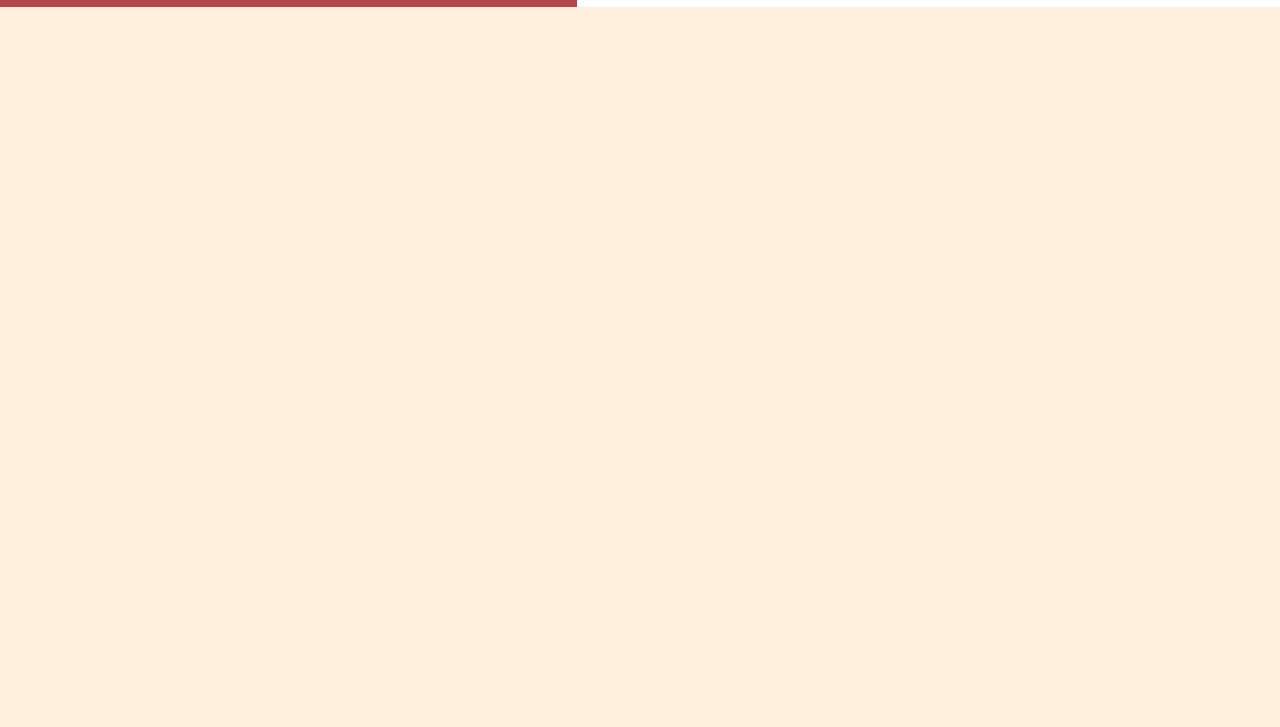
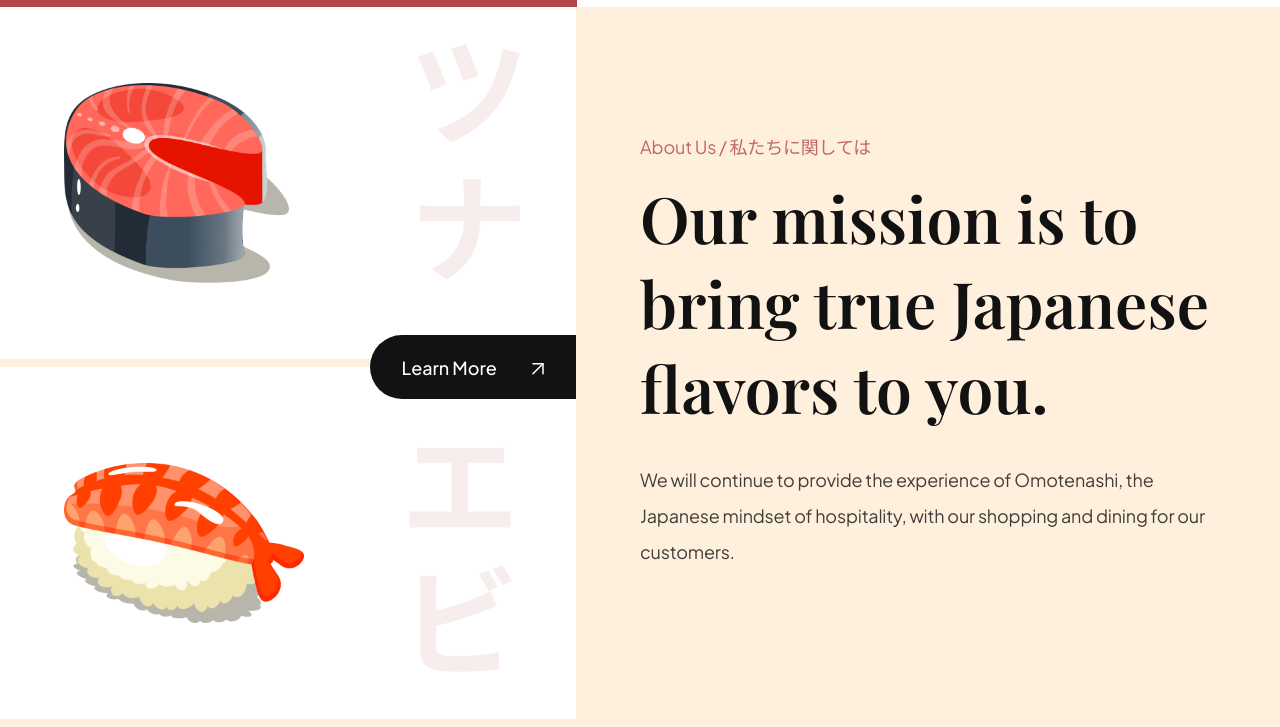
Before and after one commit to kennethpresedo/sushi, a website built with Vite: page index.html in a window 1280 px wide. Shown: the part 791-1518 px from the top of the page. Before the commit the page ends 800 px from the top, so only its background shows below. Built offline with nearby package versions, Linux system fonts and the light colour scheme.

Commit message:
about us section complete and about us css

```diff
--- a/css/sections/about.css
+++ b/css/sections/about.css
@@ -0,0 +1,85 @@
+.about-us{
+    display: flex;
+    min-height: 720px;
+    overflow:  hidden;
+}
+
+.about-us__image{
+    flex: 1;
+    display: flex;
+    flex-direction: column;
+    justify-content: center;
+
+    background: var(--color-white);
+
+    position: relative;
+}
+
+.about-us__image div{
+    padding: 32px 64px;
+
+    flex: 1;
+    display: flex;
+    align-items: center;
+
+    background-position: center;
+    background-repeat: no-repeat;
+    background-size: contain;
+}
+
+.about-us__image-sushi3{
+    border-bottom: 8px solid var(--color-creamson);
+
+    background-image: url("../../assets/about_bg1.png");
+}
+
+.about-us__image-sushi2{
+    border-bottom: 8px solid var(--color-creamson);
+
+    background-image: url("../../assets/about_bg2.png");
+}
+
+.about-us__image-sushi3 img{
+    width: 225px;
+    height: 200px;
+}
+
+.about-us__image-sushi2 img{
+    height: 240px;
+    height: 160px;
+}
+
+.about-us__button{
+    position: absolute;
+    right: 0;
+
+    padding: 12px 32px;
+    min-height: 64px;
+
+    background: var(--secondary-color);
+    border-radius: 32px 0 0 32px;
+    border: 0;
+    outline: 0;
+
+    color: #fff;
+    font-family: var(--plus-jakarta-sans);
+    font-weight: 500;
+    font-size: 18px;
+    line-height: 23px;
+
+    cursor: pointer;
+}
+
+.about-us__button img{
+    object-fit: contain;
+    margin-left: 32px;
+}
+
+.about-us__content{
+    padding: 64px;
+
+    flex: 1;
+    display: flex;
+    justify-content: center;
+    flex-direction: column;
+}
--- a/index.html
+++ b/index.html
@@ -84,6 +84,29 @@
         </div>
     </section>
 
+    <section class="about-us" id="about-us">
+        <div class="about-us__image">
+            <div class="about-us__image-sushi3">
+                <img src="assets/sushi-3.png" alt="sushi"/>
+            </div>
+
+            <button class="about-us__button">
+                Learn More
+                <img src="assets/arrow-up-right.svg" alt="learn more"/>
+            </button>
+
+            <div class="about-us__image-sushi2">
+                <img src="assets/sushi-2.png" alt="sushi"/>
+            </div>
+        </div>
+
+        <div class="about-us__content">
+            <p class="sushi__subtitle">About Us / 私たちに関しては</p>
+            <h3 class="sushi__title">Our mission is to bring true Japanese flavors to you.</h3>
+            <p class="sushi__description">We will continue to provide the experience of Omotenashi, the Japanese mindset of hospitality, with our shopping and dining for our customers.</p>
+        </div>
+    </section>
+
     <script src="js/script.js" type="module"></script>
 </body>
 
```
